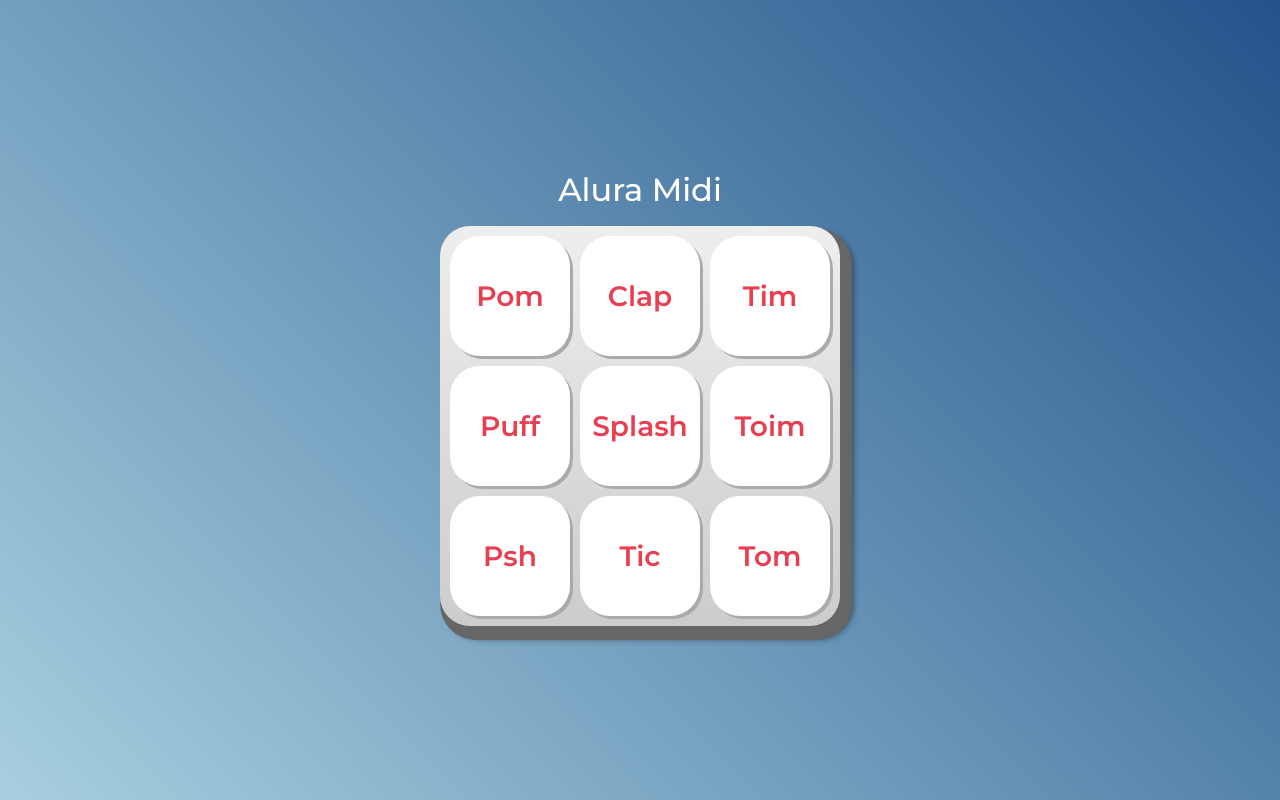
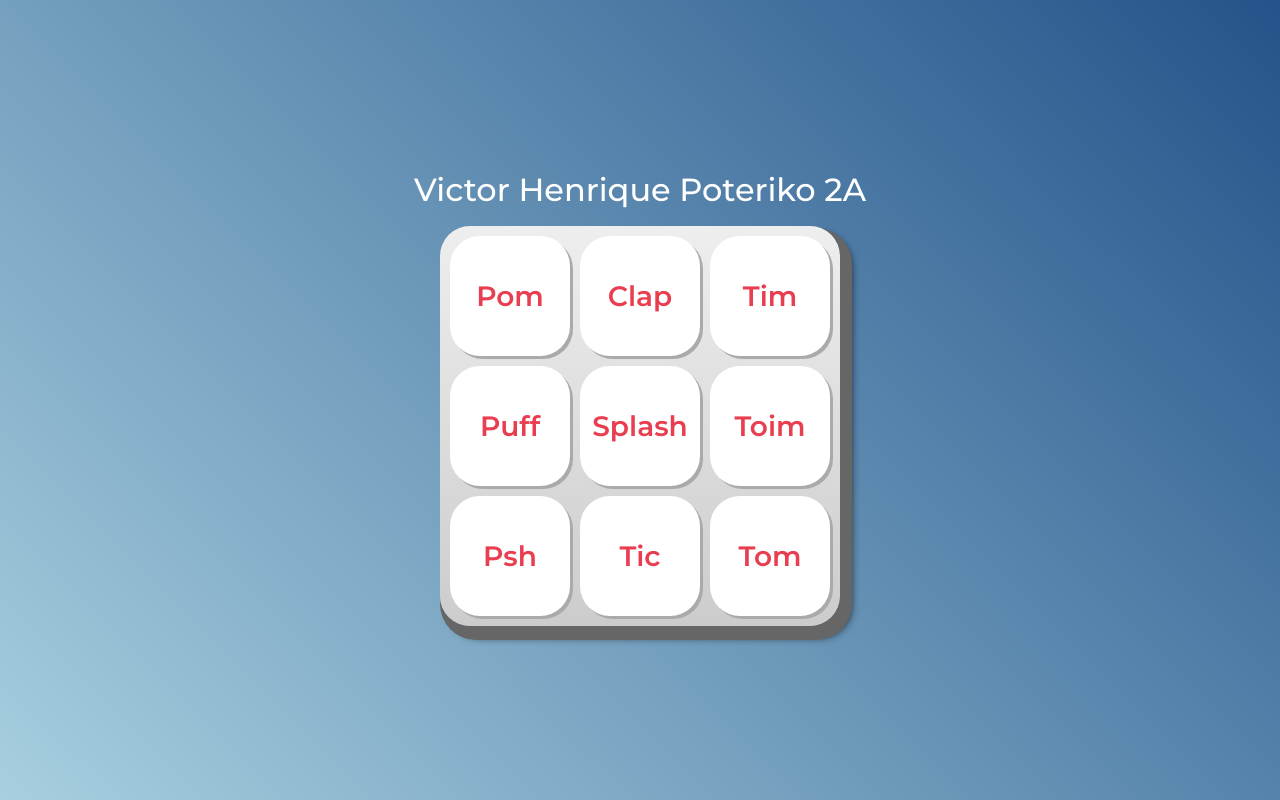
Before and after one commit to webhub3750/Victor.github.io, a plain HTML site: page index.html in a window 1280 px wide. Drawn offline with Linux system fonts and the light colour scheme.

Commit message:
Update index.html

```diff
--- a/index.html
+++ b/index.html
@@ -18,7 +18,7 @@
 </head>
 <body>
 
-    <h1>Alura Midi</h1>
+    <h1>Victor Henrique Poteriko 2A</h1>
 
     <section class="teclado">
         <button class="tecla tecla_pom">Pom</button>
```
